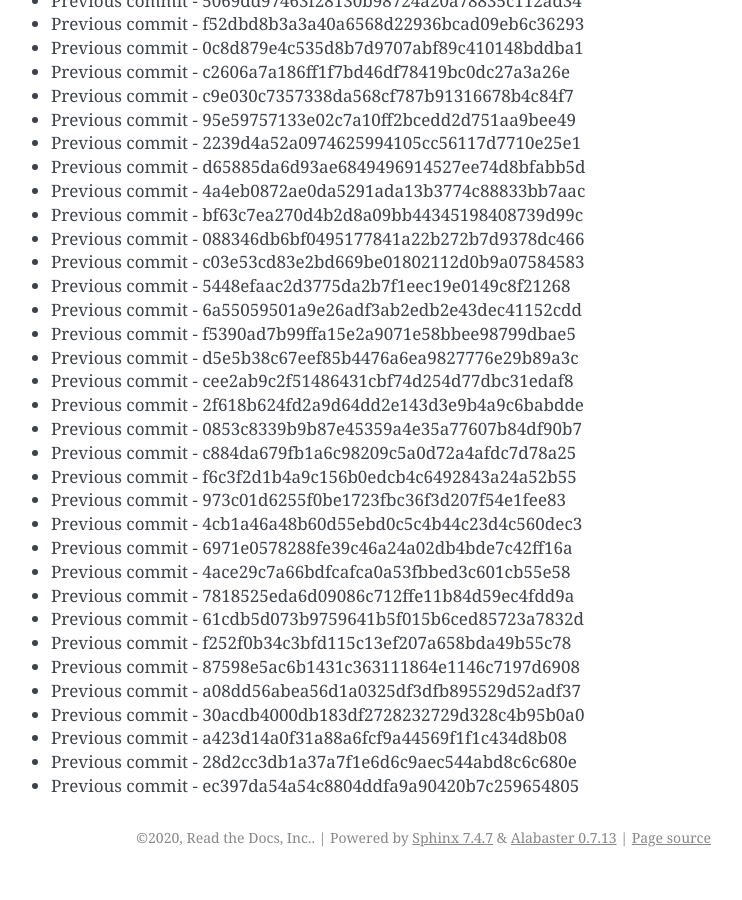
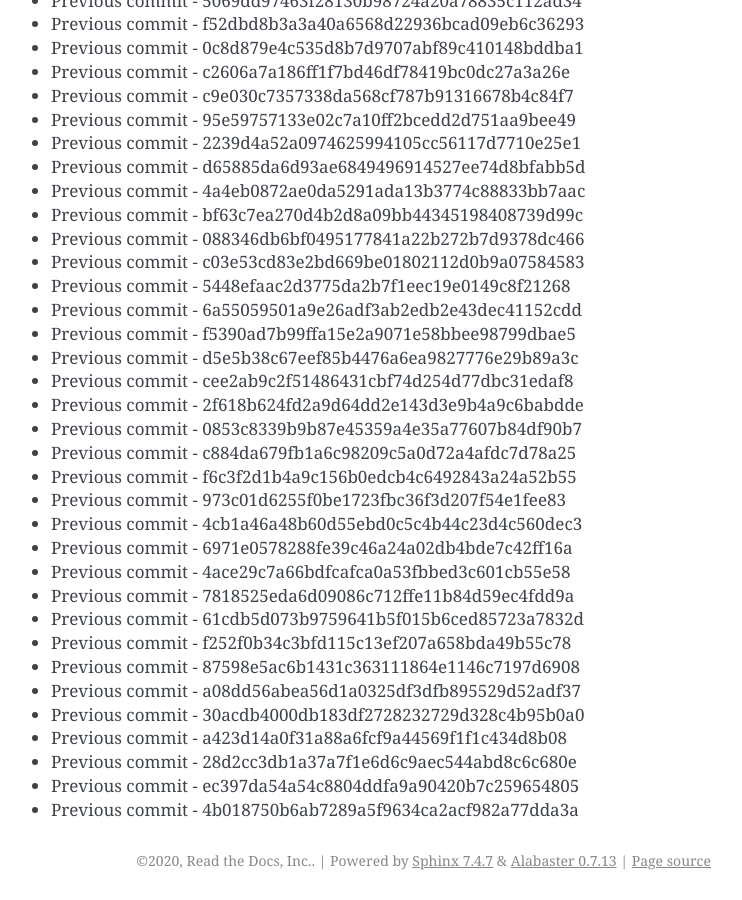
Before and after one commit to readthedocs/rtd-git-stresstest, a Sphinx documentation site: the page built from docs/updates.rst, in a window 1280 px wide and 900 px high, scrolled down 24547 px. Shown: the whole window, without its empty margins (399-1141 px from the left). Built offline with Sphinx 7.4.7, drawn with Linux system fonts in a browser that asks for light colours; before the commit the page ends 25424 px from its top, so only the background shows below that.

Commit message:
Generating commit from previous: 4b018750b6ab7289a5f9634ca2acf982a77dda3a

```diff
--- a/docs/updates.rst
+++ b/docs/updates.rst
@@ -1063,3 +1063,4 @@ It can be tested for any performance characteristics.
 * Previous commit - a423d14a0f31a88a6fcf9a44569f1f1c434d8b08
 * Previous commit - 28d2cc3db1a37a7f1e6d6c9aec544abd8c6c680e
 * Previous commit - ec397da54a54c8804ddfa9a90420b7c259654805
+* Previous commit - 4b018750b6ab7289a5f9634ca2acf982a77dda3a
```
